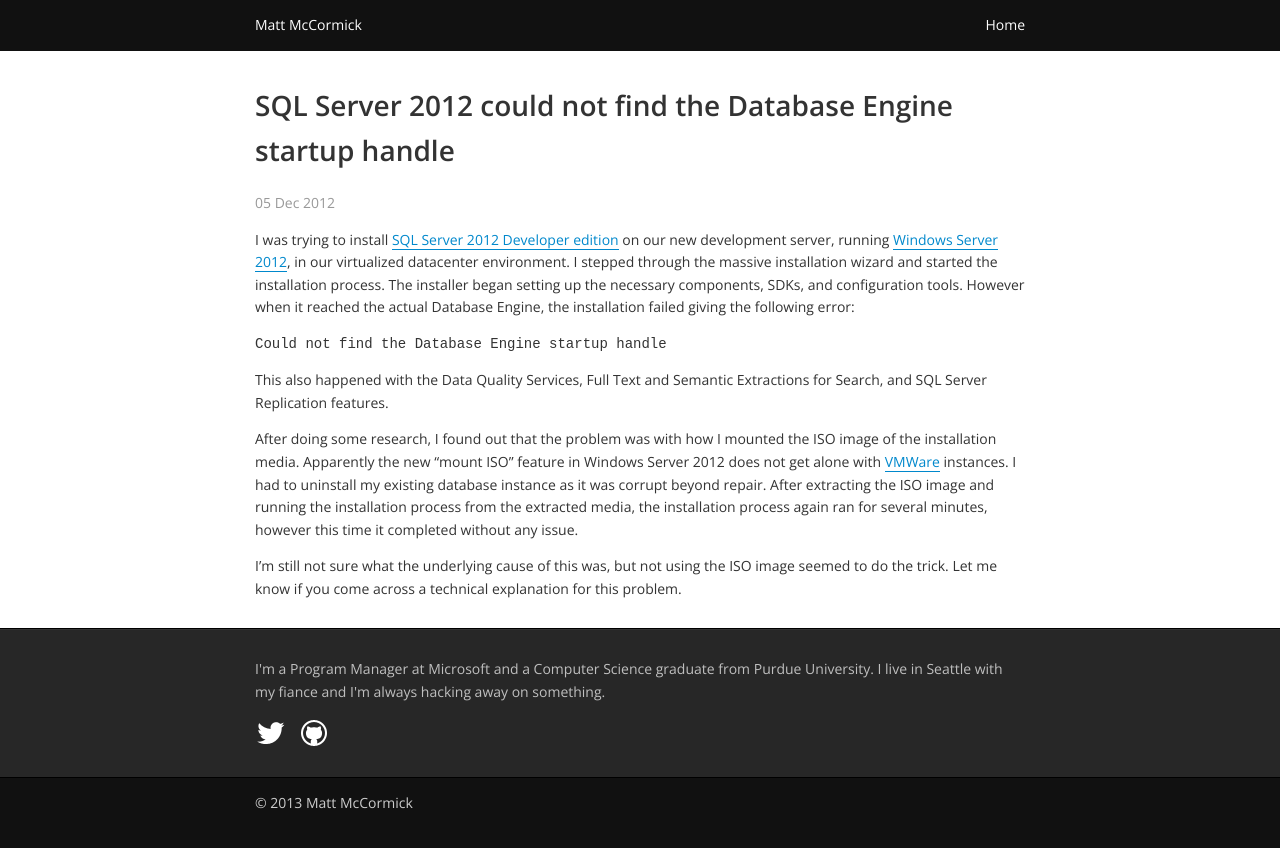
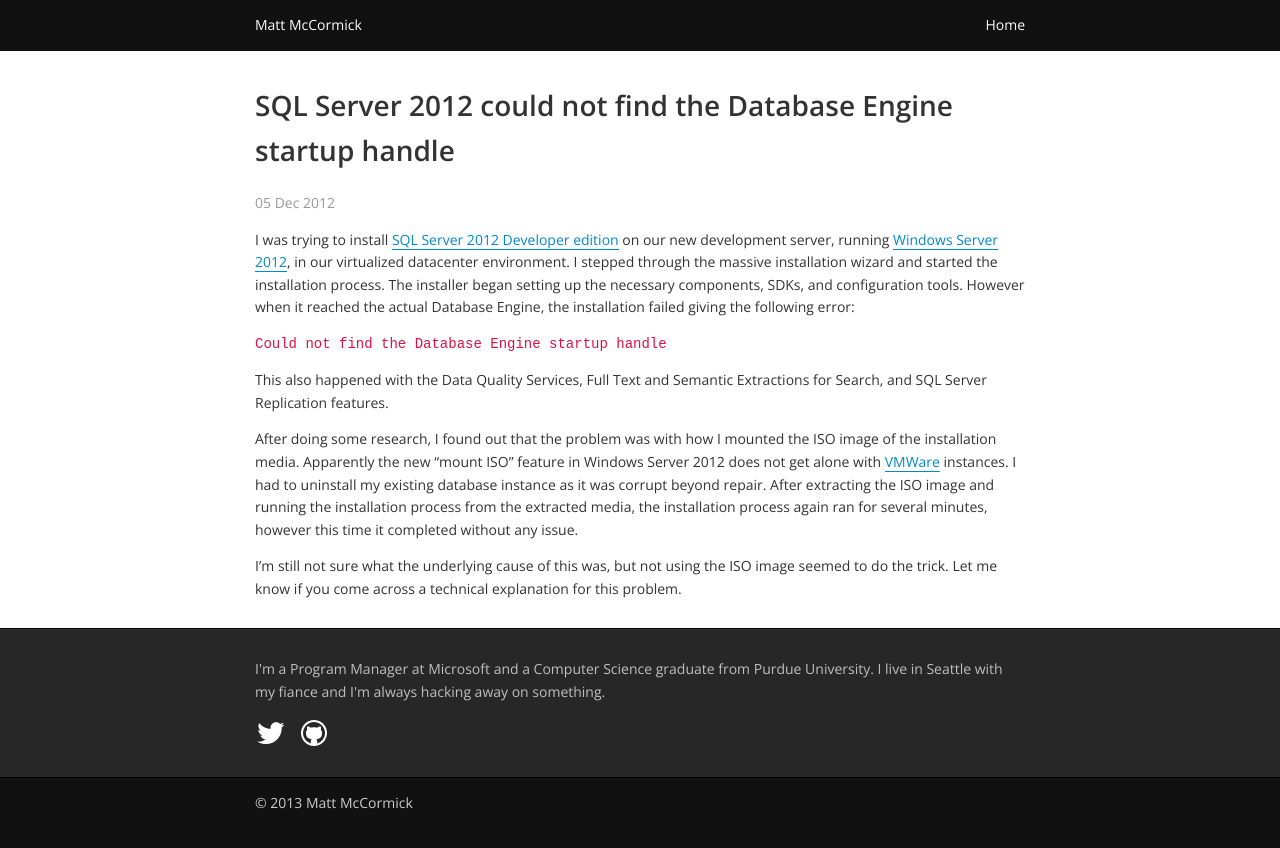
Before and after one commit to mbmccormick/mbmccormick.github.io, a Jekyll site: the page built from _posts/2012-12-05-sql-server-2012-could-not-find-the-database-engine-startup-handle.md, in a window 1280 px wide. Shown: the top 848 px of the page. Built offline with Jekyll 4.4.1, drawn with Linux system fonts in a browser that asks for light colours.

Commit message:
Update style.css

```diff
--- a/css/style.css
+++ b/css/style.css
@@ -98,6 +98,7 @@
     font-family: monospace, serif;
     _font-family: 'courier new', monospace;
     font-size: 1em;
+    color: #dd1144;
 }
 
 pre {
```
